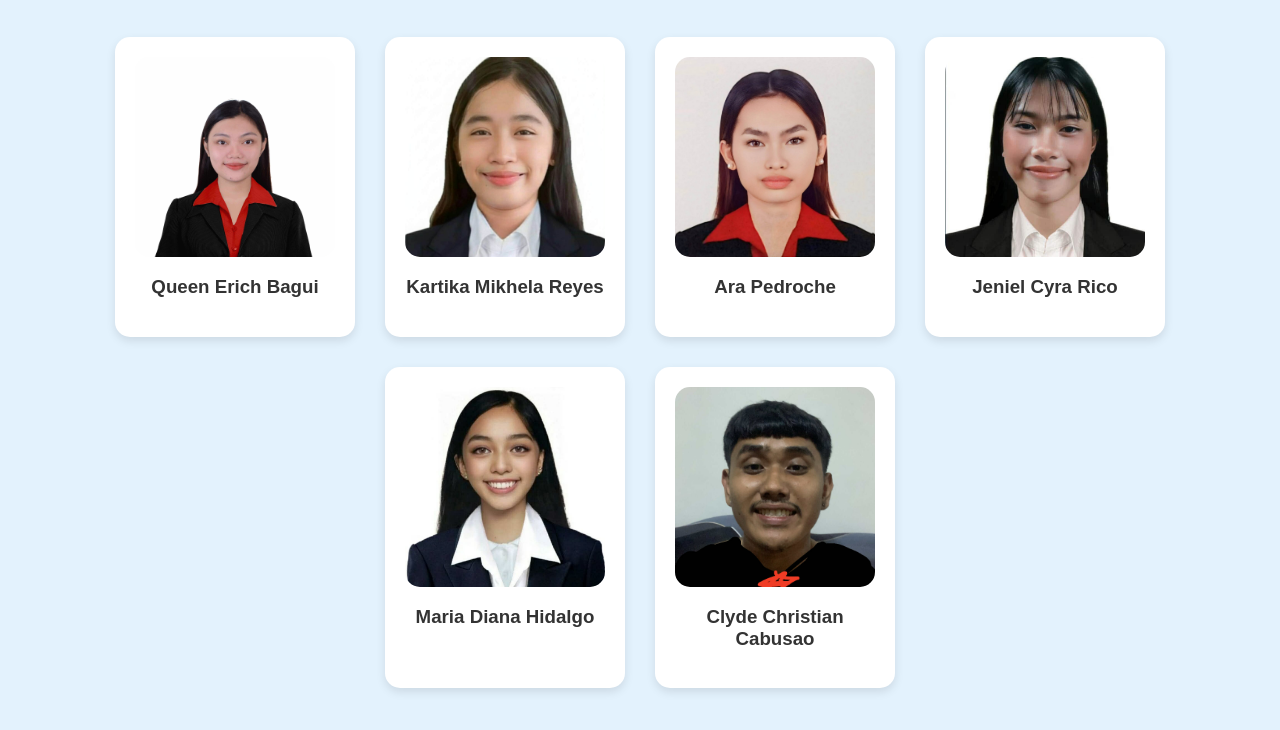
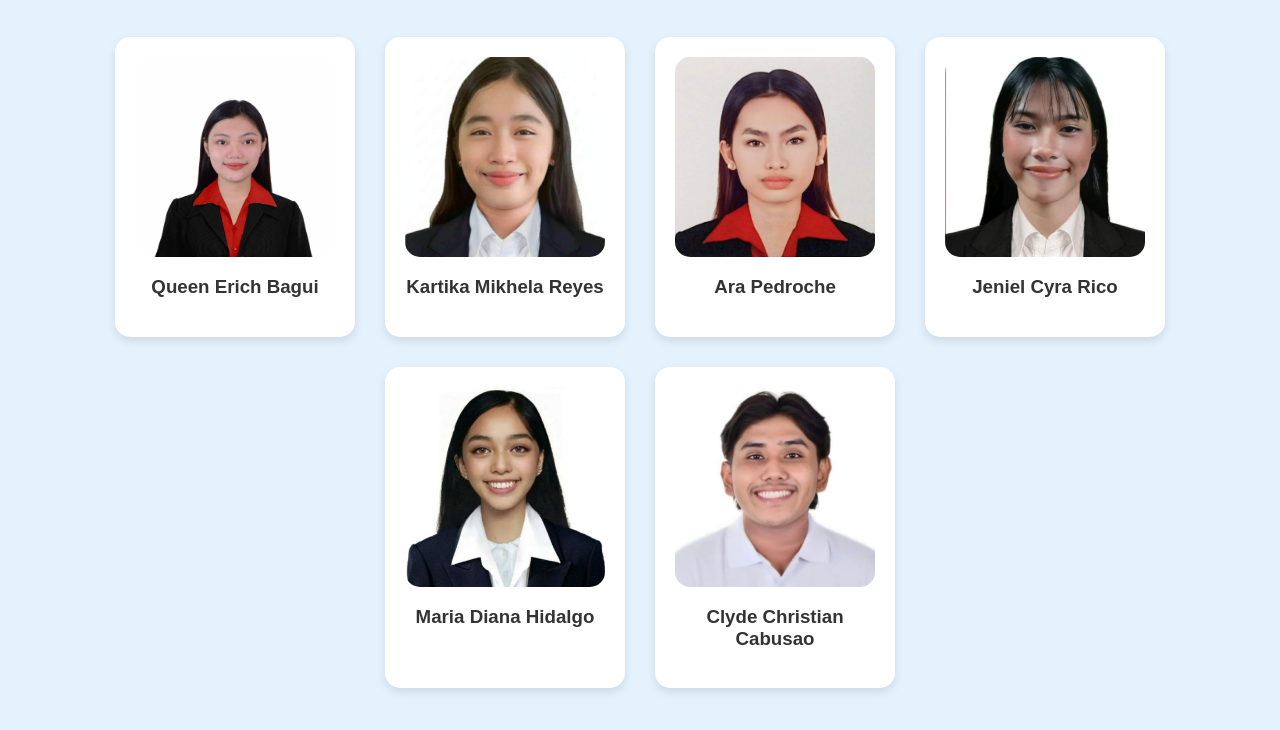
Before and after one commit to clyde-cabusao/EngLeap, a plain HTML site: page 8_about.html in a window 1280 px wide. Shown: the part 226-956 px from the top of the page. Drawn offline with Linux system fonts and the light colour scheme.

Commit message:
fixed about

```diff
--- a/8_about.html
+++ b/8_about.html
@@ -145,7 +145,7 @@
     </div>
 
     <div class="member-card">
-      <img src="assets/clyde2.jpg">
+      <img src="assets/clyde.jpg">
       <h3>Clyde Christian Cabusao</h3>
 
     </div>
```
